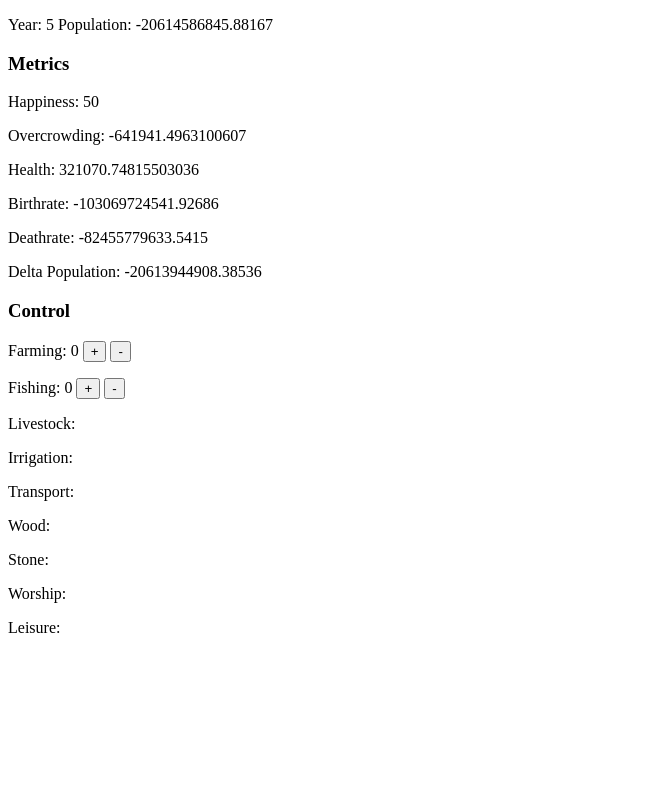
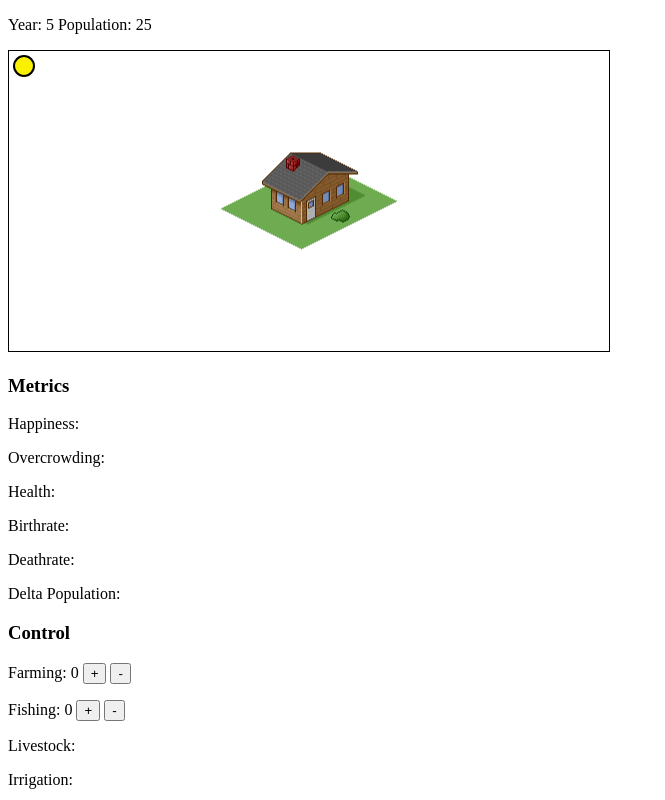
Before and after one commit to noskcid/gamejam2016, a plain HTML site: page index.html in a window 1280 px wide. Shown: the top 800 px of the page, without its empty margins (0-665 px from the left). Drawn offline with nearby package versions, Linux system fonts and the light colour scheme.

Commit message:
cba for message

```diff
--- a/index.html
+++ b/index.html
@@ -4,68 +4,46 @@
         <meta charset="UTF-8" />
         <title>Immortals</title>
 	<script src="http://ajax.googleapis.com/ajax/libs/jquery/1.8.2/jquery.min.js"></script>
+	<script src="js/engine.js"></script>
 	<script type="text/javascript">
-		year = 0;
-		pop = 2;
-		pop_sigma = 5;
 		farming = 0;
 		fishing = 0;
 		available = 10;
 
-		j = 0.5;
-		g = 0.5;
-		h = 0.5;
-		i = 0.5;
-		f = 0.5;
-		e = 0.5;
-		d = 0.5;
-		c = 0.4;
-		b = 0.4;
-		a = 0.4;
-
-		happiness = 0;
-		faith = 0;
-		overcrowding = 0;
-		health = 0;
-		illness = 0;
-		water = 0;
-		nutrition = 0;
-
-		people_per_house = 4;
-		number_of_houses = 1;
-
-		function update() {
-			year += 1;
-			//pop += Math.floor((Math.random() * pop_sigma) + 1);
+		function redraw() {
 			$("#year").text(year);
-
-			happiness = 100 - j*(100 - faith)
-			overcrowding = pop - people_per_house * number_of_houses;
-			health = (100 - g*overcrowding - h*illness - i*water);
-			birthrate = pop * (d*health + e*nutrition + f*happiness);
-			deathrate = pop * (a*health + b*nutrition + c*happiness);
-			delta_population = birthrate - deathrate;
-			pop = pop + delta_population;
-
-			$("#happiness").text(happiness);
-			$("#overcrowding").text(overcrowding);
-			$("#health").text(health);
-			$("#birthrate").text(birthrate);
-			$("#deathrate").text(deathrate);
-			$("#deltapopulation").text(delta_population);
-			$("#pop").text(pop);
-
-
-
+			$("#pop").text(population);
 		}
 
 		$(document).ready(function () {
+			var context = document.getElementById('game').getContext("2d");
+
+			var img = new Image();
+			img.onload = function () {
+    			context.drawImage(img, 300-(178/2), 150-(99/2));
+			}
+			img.src = "images/house.png";
+
+			// Create fill gradient
+			var gradient = context.createLinearGradient(0, 0, 0, 5);
+			gradient.addColorStop(0, "#ffc821");
+			gradient.addColorStop(1, "#faf100");
+
+			context.beginPath();
+      		context.arc(15, 15, 10, 0, 2 * Math.PI, false);
+      		context.fillStyle = gradient;
+      		context.fill();
+      		context.lineWidth = 2;
+      		context.strokeStyle = '#000000';
+      		context.stroke();
+
 			// Grid height correction for Colour
 			//$("#colour").height($("#rain").height());
 
 			// Update every minute
 			interval = setInterval(function(){
 				update();
+				redraw();
 			}, 1000);
 
 			$('input.farming').click(function (event) {
@@ -105,6 +83,9 @@
     </head>
     <body>
 	<p>Year: <span id="year"></span> Population: <span id="pop"></span></p>
+	<canvas id="game" width="600" height="300" style="border:1px solid #000000">
+
+	</canvas>
 	<h3>Metrics</h3>
 	<p>Happiness: <span id="happiness"></span></p>
 	<p>Overcrowding: <span id="overcrowding"></span></p>
--- /dev/null
+++ b/js/engine.js
@@ -0,0 +1,8 @@
+year = 0;
+population = 0;
+pop_delta = 5;
+
+function update() {
+	year += 1;
+	population += pop_delta;
+}
```
Also changed, not shown: images/house.png (added).
